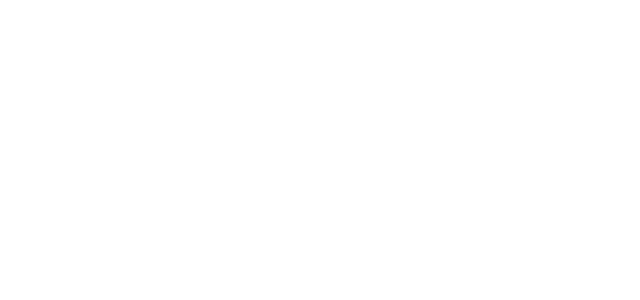
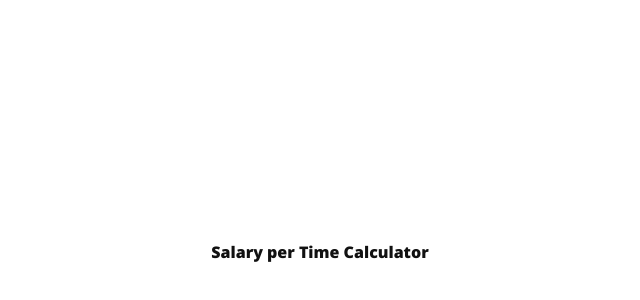
Before and after one commit to alex-parra/salary-per-time-calculator, a React (Create React App) app: page / in a window 1280 px wide. Shown: the part 148-448 px from the top of the page, without its empty margins (320-960 px from the left). Built offline with nearby package versions, Linux system fonts and the light colour scheme.

Commit message:
Add app title

```diff
--- a/public/index.html
+++ b/public/index.html
@@ -10,7 +10,7 @@
     <link rel="manifest" href="%PUBLIC_URL%/manifest.json" />
     <link rel="preconnect" href="https://fonts.gstatic.com" />
     <link href="https://fonts.googleapis.com/css2?family=Open+Sans:wght@300;800&display=swap" rel="stylesheet"/>
-    <title>App</title>
+    <title>Salary per Time Calculator</title>
   </head>
   <body>
     <noscript>You need to enable JavaScript to run this app.</noscript>
--- a/src/components/App/App.js
+++ b/src/components/App/App.js
@@ -3,7 +3,7 @@
 export const App = () => {
   return (
     <div className="App">
-      <h1>App</h1>
+      <h1>Salary per Time Calculator</h1>
     </div>
   );
 };
--- a/src/components/App/App.scss
+++ b/src/components/App/App.scss
@@ -1,7 +1,14 @@
+#root {
+  display: flex;
+  align-items: center;
+  justify-content: center;
+  min-height: 100vh;
+}
+
 .App {
   text-align: center;
 
   h1 {
-    color: transparent;
+    color: #111;
   }
 }
```
Also changed, not shown: public/site.webmanifest.
